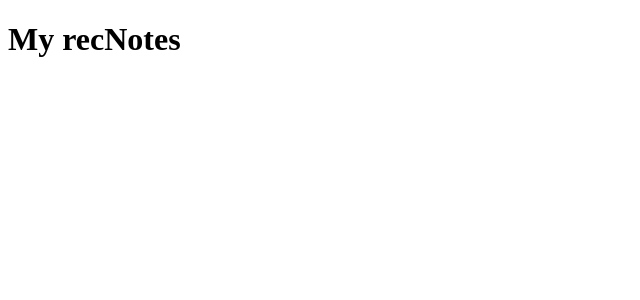
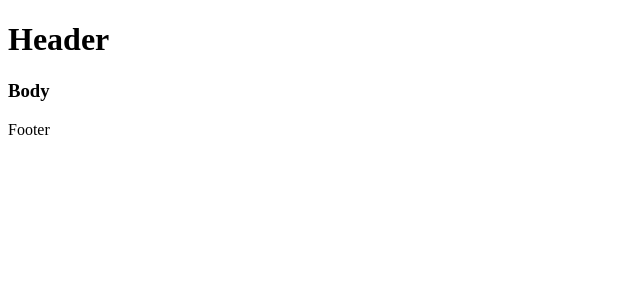
Before and after one commit to raloliver/recnotes, a React (Create React App) app: page / in a window 1280 px wide. Shown: the top 300 px of the page, without its empty margins (0-640 px from the left). Built offline with nearby package versions, Linux system fonts and the light colour scheme.

Commit message:
Some components to showing examples

```diff
--- a/src/App.js
+++ b/src/App.js
@@ -2,16 +2,21 @@
  * File: App.js
  * Project: recnotes
  * Created: Thursday, September 9th 2021, 6:13:39 am
- * Last Modified: Thursday, September 9th 2021, 6:17:14 am
+ * Last Modified: Thursday, September 9th 2021, 6:34:46 am
  * Copyright © 2021 AMDE Agência
  */
 
-import "./App.css";
+import './App.css';
+import Body from './components/Body';
+import Footer from './components/Footer';
+import Header from './components/Header';
 
 function App() {
   return (
     <div className="App">
-      <h1>My recNotes</h1>
+      <Header />
+      <Body />
+      <Footer />
     </div>
   );
 }
--- /dev/null
+++ b/src/components/Body.js
@@ -0,0 +1,19 @@
+/*
+ * File: Body.js
+ * Project: recnotes
+ * Created: Thursday, September 9th 2021, 6:26:37 am
+ * Last Modified: Thursday, September 9th 2021, 6:32:36 am
+ * Copyright © 2021 AMDE Agência
+ */
+
+import React from 'react';
+
+const Body = () => {
+  return (
+    <>
+      <h3>Body</h3>
+    </>
+  );
+};
+
+export default Body;
--- /dev/null
+++ b/src/components/Footer.js
@@ -0,0 +1,19 @@
+/*
+ * File: Footer.js
+ * Project: recnotes
+ * Created: Thursday, September 9th 2021, 6:32:51 am
+ * Last Modified: Thursday, September 9th 2021, 6:34:08 am
+ * Copyright © 2021 AMDE Agência
+ */
+
+import React from 'react';
+
+const Footer = () => {
+  return (
+    <>
+      <p>Footer</p>
+    </>
+  );
+};
+
+export default Footer;
--- /dev/null
+++ b/src/components/Header.js
@@ -0,0 +1,19 @@
+/*
+ * File: Header.js
+ * Project: recnotes
+ * Created: Thursday, September 9th 2021, 6:24:42 am
+ * Last Modified: Thursday, September 9th 2021, 6:33:47 am
+ * Copyright © 2021 AMDE Agência
+ */
+
+import React from 'react';
+
+const Header = () => {
+  return (
+    <>
+      <h1>Header</h1>
+    </>
+  );
+};
+
+export default Header;
```
Also changed, not shown: public/index.html (+1 -11 lines), src/index.js (+5 -5 lines), 1 other file (tests, documents, lock files or other folders).
